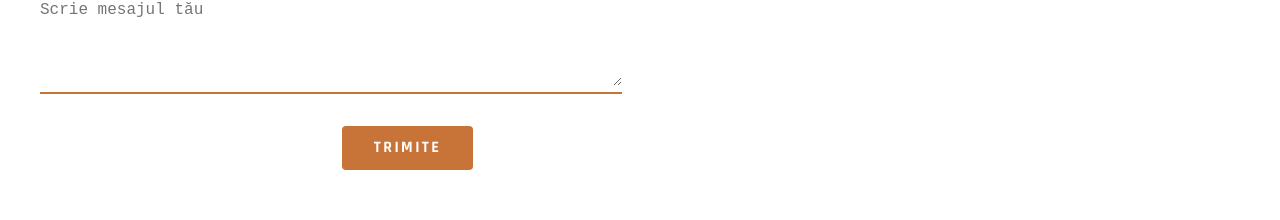
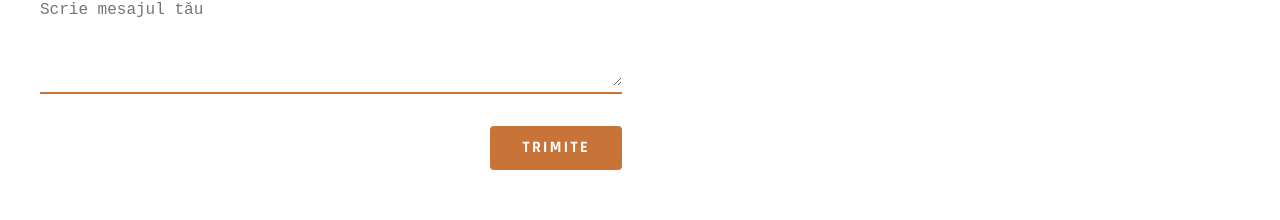
Before and after one commit to lechinal/technology-parts, a React (Vite) app: page /contact in a window 1280 px wide. Shown: the part 1396-1616 px from the top of the page. Built offline with nearby package versions, Linux system fonts and the light colour scheme.

Commit message:
small changes on ContactPage

```diff
--- a/src/components/ContactForm/ContactForm.jsx
+++ b/src/components/ContactForm/ContactForm.jsx
@@ -1,9 +1,7 @@
 import { useState } from "react";
-import { useNavigate } from "react-router-dom";
 import styles from "./ContactForm.module.css";
 
 function ContactForm() {
-  const navigate = useNavigate();
   const [formData, setFormData] = useState({
     name: "",
     email: "",
@@ -22,10 +20,6 @@ function ContactForm() {
     e.preventDefault();
     // Handle form submission
     console.log(formData);
-  };
-
-  const handleGoHome = () => {
-    navigate("/");
   };
 
   return (
@@ -84,15 +78,6 @@ function ContactForm() {
             Trimite
           </button>
         </li>
-        <li>
-          <button
-            type="button"
-            className={styles.actionGoHome}
-            onClick={handleGoHome}
-          >
-            Închide
-          </button>
-        </li>
       </ul>
     </form>
   );
```
